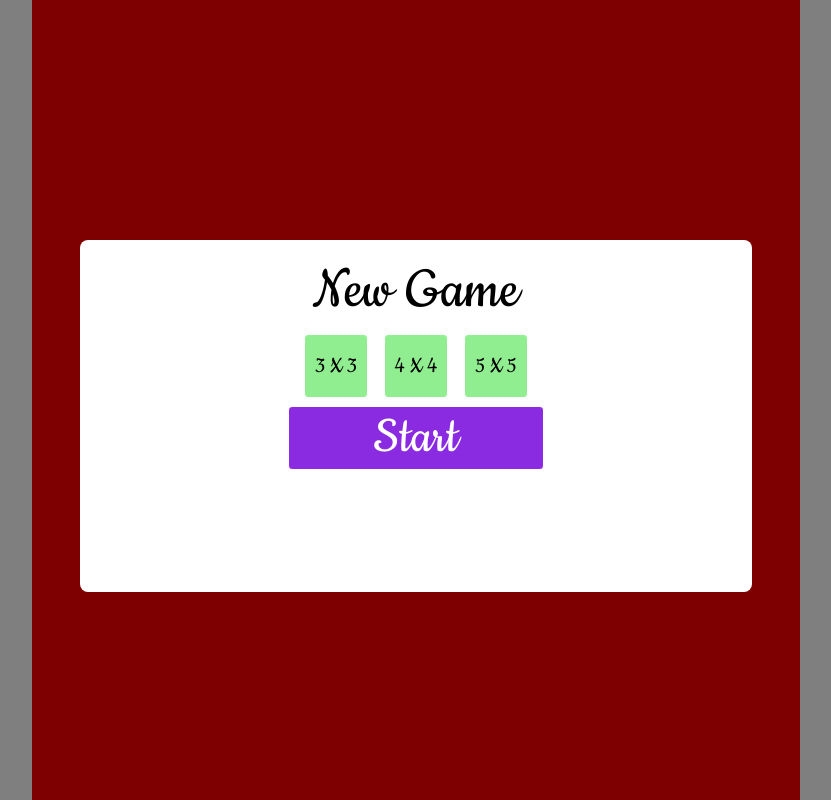
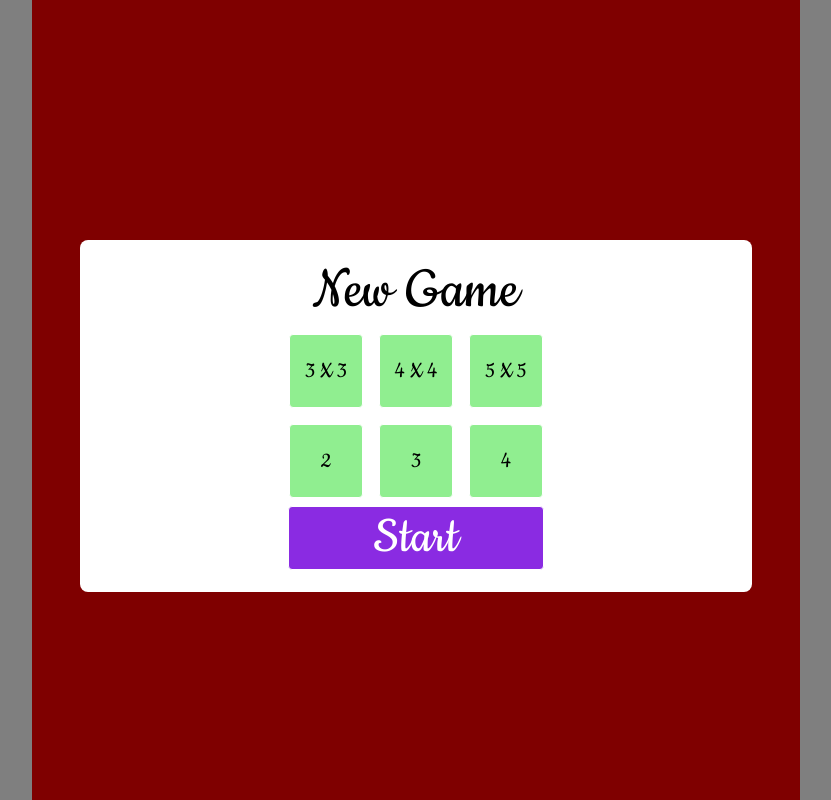
Before and after one commit to Shubham-Vishwakarma/DotsAndBoxes, a React (Create React App) app: page / in a window 1280 px wide. Shown: the whole page, without its empty margins (224-1055 px from the left). Built offline with nearby package versions, Linux system fonts and the light colour scheme.

Commit message:
Add choose number of players button on new game

```diff
--- a/src/GameOverDialog.tsx
+++ b/src/GameOverDialog.tsx
@@ -8,8 +8,8 @@ import Utility from './Utility';
 import IScore from './IScore';
 import GameStatus from './GameStatus';
 import IScoreContext from './IScoreContext';
-import IGameStatusContext from './IGameStatusContext';
-import GameStatusContext from './GameStatusContext';
+// import IGameStatusContext from './IGameStatusContext';
+// import GameStatusContext from './GameStatusContext';
 
 type Props = {
     parentWidth: number,
@@ -20,7 +20,7 @@ type Props = {
 function GameOverDialog(props: Props){
 
     const scoreContext = useContext<IScoreContext>(ScoreContext);
-    const gameStatusConext = useContext<IGameStatusContext>(GameStatusContext);
+    // const gameStatusConext = useContext<IGameStatusContext>(GameStatusContext);
 
     const [modalContainerStyle, setModalContainerStyle] = useState<CSS.Properties>({});
     const [modalStyle, setModalStyle] = useState<CSS.Properties>({})
--- a/src/NewGameDialog.tsx
+++ b/src/NewGameDialog.tsx
@@ -20,6 +20,7 @@ function NewGameDialog(props: Props){
     const [modalContainerStyle, setModalContainerStyle] = useState<CSS.Properties>({});
     const [modalStyle, setModalStyle] = useState<CSS.Properties>({});
     const [gridSize, setGridSize] = useState<number>(0);
+    const [numOfPlayers, setNumOfPlayers] = useState<number>(0);
 
     useEffect(() => {
         const modalContainerStyle = getModalContainerStyle();
@@ -69,8 +70,12 @@ function NewGameDialog(props: Props){
         return modalStyle;
     }
 
-    function OnNewGameGridSizeButtonClick(gridSize: number){
+    function OnGridSizeButtonClick(gridSize: number){
         setGridSize(gridSize);
+    }
+
+    function OnNumOfPlayersButtonClick(numOfPlayers: number){
+        setNumOfPlayers(numOfPlayers)
     }
 
     function OnStartButtonClick(){
@@ -87,10 +92,15 @@ function NewGameDialog(props: Props){
             <div className='modal' style={modalStyle}>
                 <section className="modal-body">
                         <p id="newGameText">New Game</p>
-                        <div className="newGameButtonContainer">
-                            <button className="newGameGridSizeButton" onClick={() => OnNewGameGridSizeButtonClick(3)}>3 X 3</button>
-                            <button className="newGameGridSizeButton" onClick={() => OnNewGameGridSizeButtonClick(4)}>4 X 4</button>
-                            <button className="newGameGridSizeButton" onClick={() => OnNewGameGridSizeButtonClick(5)}>5 X 5</button>
+                        <div className="gridSizeContainer">
+                            <div className={gridSize == 3 ? "gridSizeButtonSelected" : "gridSizeButton"} onClick={() => OnGridSizeButtonClick(3)}><p>3 X 3</p></div>
+                            <div className={gridSize == 4 ? "gridSizeButtonSelected" : "gridSizeButton"} onClick={() => OnGridSizeButtonClick(4)}><p>4 X 4</p></div>
+                            <div className={gridSize == 5 ? "gridSizeButtonSelected" : "gridSizeButton"} onClick={() => OnGridSizeButtonClick(5)}><p>5 X 5</p></div>
+                        </div>
+                        <div className="numOfPlayerContainer">
+                            <div className={numOfPlayers == 2 ? "numOfPlayerButtonSelected" : "numOfPlayerButton"} onClick={() => OnNumOfPlayersButtonClick(2)}><p>2</p></div>
+                            <div className={numOfPlayers == 3 ? "numOfPlayerButtonSelected" : "numOfPlayerButton"} onClick={() => OnNumOfPlayersButtonClick(3)}><p>3</p></div>
+                            <div className={numOfPlayers == 4 ? "numOfPlayerButtonSelected" : "numOfPlayerButton"} onClick={() => OnNumOfPlayersButtonClick(4)}><p>4</p></div>
                         </div>
                         <button className="startButton" id="startButton" onClick={OnStartButtonClick}>Start</button>
                 </section>
--- a/src/index.css
+++ b/src/index.css
@@ -11,36 +11,39 @@
   font-size: 64px;
 }
 
-.newGameButtonContainer {
+.gridSizeContainer, .numOfPlayerContainer {
   display: flex;
   flex-direction: row;
   align-items: center;
   justify-content: center;
 }
 
-.newGameGridSizeButton {
+.gridSizeButton, .numOfPlayerButton, .gridSizeButtonSelected, .numOfPlayerButtonSelected{
   font-family: 'Cookie', cursive, Arial, Helvetica, sans-serif;
   font-size: 1.5rem;
   margin: 8px;
   padding: 8px;
-  width: 4rem;
-  height: 4rem;
+  width: 3.5rem;
+  height: 3.5rem;
   background-color: lightgreen;
   box-shadow: none;
   border-radius: 4px;
   border: white 1px solid;
+  display: flex;
+  align-items: center;
+  justify-content: center;
 }
 
-.newGameGridSizeButton:hover {
+.gridSizeButton:hover, .numOfPlayerButton:hover {
   cursor: pointer;
   background-color: rgba(0, 255, 0, 0.5);
   border: black 1px solid;
 }
 
-.newGameGridSizeButton:focus {
+.gridSizeButtonSelected, .numOfPlayerButtonSelected {
   background-color: green;
   color: white;
-  border: white 1px solid;
+  border: black 1px solid;
 }
 
 #startButton {
```
Also changed, not shown: 1 other file (tests, documents, lock files or other folders).
